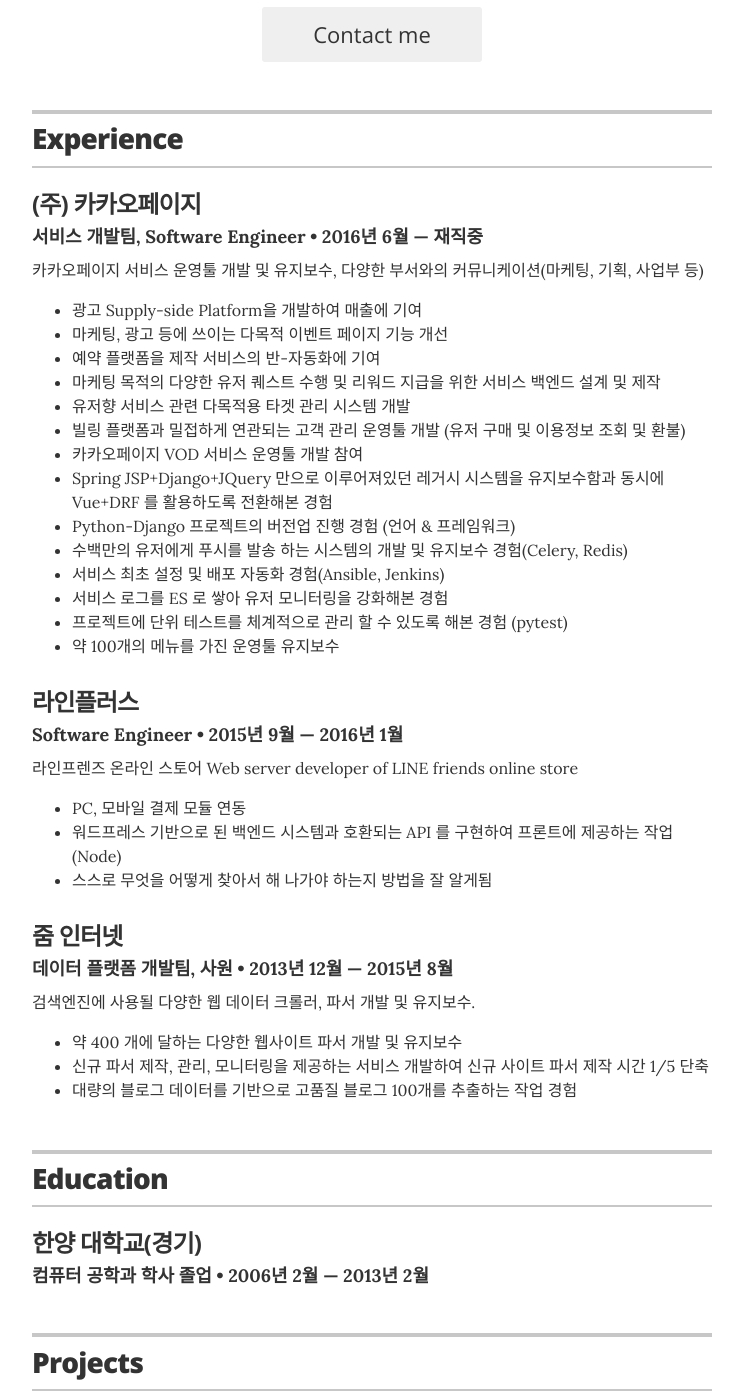
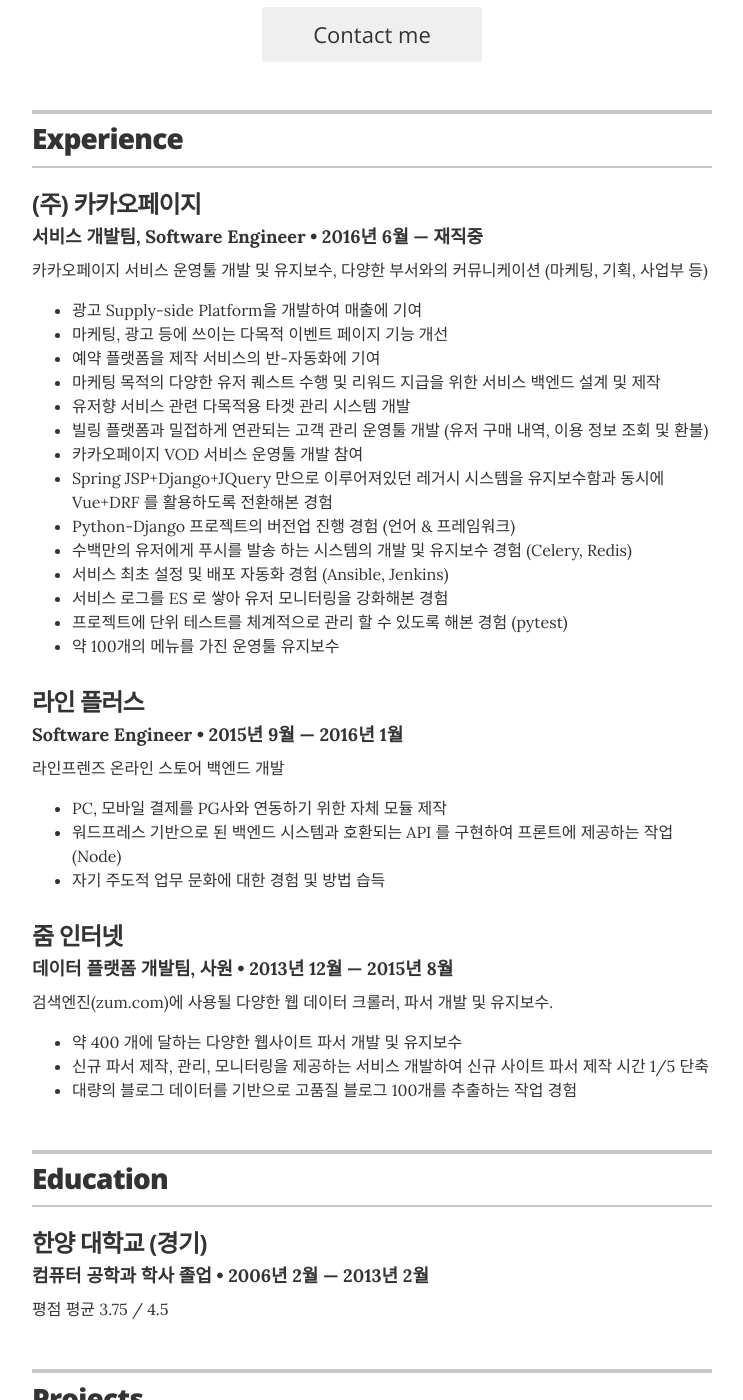
Before and after one commit to Shiwoo-Park/resume, a Jekyll site: the page built from index.html, in a window 1280 px wide and 1400 px high, scrolled down 330 px. Shown: the whole window, without its empty margins (268-1011 px from the left). Built offline with Jekyll 4.4.1, drawn with Linux system fonts in a browser that asks for light colours; some of the changed text lies outside the part shown.

Commit message:
modified

```diff
--- a/_config.yml
+++ b/_config.yml
@@ -1,6 +1,6 @@
 # Site settings
-title:       "Silva SW.Park"
-description: "Resume of Silva SW.Park"
+title:       "박시우 이력서"
+description: "박시우 이력서"
 
 # Build settings
 markdown: kramdown
@@ -10,7 +10,7 @@
 
 # Resume settings
 resume_avatar:              "true"
-resume_name:                "박시우"
+resume_name:                "박 시 우"
 resume_title:               "Software Engineer"
 resume_contact_email:       "woozin23@gmail.com"
 resume_contact_telephone:   "(+82)10-6599-1699"
@@ -32,7 +32,7 @@
 resume_section_projects:        true
 resume_section_skills:          true
 #resume_section_recognition:     true
-#resume_section_links:           true
+resume_section_links:           true
 #resume_section_associations:    true
 resume_section_interests:       true
 
--- a/_data/education.yml
+++ b/_data/education.yml
@@ -1,6 +1,6 @@
 # Degree
 - degree: 컴퓨터 공학과 학사 졸업
-  uni: 한양 대학교(경기)
+  uni: 한양 대학교 (경기)
   year: 2006년 2월 &mdash; 2013년 2월
   awards:
-  summary:
+  summary: 평점 평균 3.75 / 4.5
--- a/_data/experience.yml
+++ b/_data/experience.yml
@@ -5,34 +5,34 @@
   position: 서비스 개발팀, Software Engineer
   duration: 2016년 6월 &mdash; 재직중
   summary: |
-    카카오페이지 서비스 운영툴 개발 및 유지보수, 다양한 부서와의 커뮤니케이션(마케팅, 기획, 사업부 등)
+    카카오페이지 서비스 운영툴 개발 및 유지보수, 다양한 부서와의 커뮤니케이션 (마케팅, 기획, 사업부 등)
     <ul>
       <li>광고 Supply-side Platform을 개발하여 매출에 기여</li>
       <li>마케팅, 광고 등에 쓰이는 다목적 이벤트 페이지 기능 개선</li>
       <li>예약 플랫폼을 제작 서비스의 반-자동화에 기여</li>
       <li>마케팅 목적의 다양한 유저 퀘스트 수행 및 리워드 지급을 위한 서비스 백엔드 설계 및 제작</li>
       <li>유저향 서비스 관련 다목적용 타겟 관리 시스템 개발</li>
-      <li>빌링 플랫폼과 밀접하게 연관되는 고객 관리 운영툴 개발 (유저 구매 및 이용정보 조회 및 환불)</li>
+      <li>빌링 플랫폼과 밀접하게 연관되는 고객 관리 운영툴 개발 (유저 구매 내역, 이용 정보 조회 및 환불)</li>
       <li>카카오페이지 VOD 서비스 운영툴 개발 참여</li>
       <li>Spring JSP+Django+JQuery 만으로 이루어져있던 레거시 시스템을 유지보수함과 동시에 Vue+DRF 를 활용하도록 전환해본 경험</li>
       <li>Python-Django 프로젝트의 버전업 진행 경험 (언어 & 프레임워크)</li>
-      <li>수백만의 유저에게 푸시를 발송 하는 시스템의 개발 및 유지보수 경험(Celery, Redis)</li>
-      <li>서비스 최초 설정 및 배포 자동화 경험(Ansible, Jenkins)</li>
+      <li>수백만의 유저에게 푸시를 발송 하는 시스템의 개발 및 유지보수 경험 (Celery, Redis)</li>
+      <li>서비스 최초 설정 및 배포 자동화 경험 (Ansible, Jenkins)</li>
       <li>서비스 로그를 ES 로 쌓아 유저 모니터링을 강화해본 경험</li>
       <li>프로젝트에 단위 테스트를 체계적으로 관리 할 수 있도록 해본 경험 (pytest)</li>
       <li>약 100개의 메뉴를 가진 운영툴 유지보수</li>
     <ul>
 
 # Line Plus
-- company: 라인플러스
+- company: 라인 플러스
   position: Software Engineer
   duration: 2015년 9월 &mdash; 2016년 1월
   summary: |
-    라인프렌즈 온라인 스토어 Web server developer of LINE friends online store
+    라인프렌즈 온라인 스토어 백엔드 개발
     <ul>
-      <li>PC, 모바일 결제 모듈 연동</li>
+      <li>PC, 모바일 결제를 PG사와 연동하기 위한 자체 모듈 제작</li>
       <li>워드프레스 기반으로 된 백엔드 시스템과 호환되는 API 를 구현하여 프론트에 제공하는 작업 (Node)</li>
-      <li>스스로 무엇을 어떻게 찾아서 해 나가야 하는지 방법을 잘 알게됨</li>
+      <li>자기 주도적 업무 문화에 대한 경험 및 방법 습득</li>
     </ul>
 
 # Zum Internet
@@ -40,7 +40,7 @@
   position: 데이터 플랫폼 개발팀, 사원
   duration: 2013년 12월 &mdash; 2015년 8월
   summary: |
-    검색엔진에 사용될 다양한 웹 데이터 크롤러, 파서 개발 및 유지보수.
+    검색엔진(zum.com)에 사용될 다양한 웹 데이터 크롤러, 파서 개발 및 유지보수.
     <ul class="resume-item-list">
       <li>약 400 개에 달하는 다양한 웹사이트 파서 개발 및 유지보수</li>
       <li>신규 파서 제작, 관리, 모니터링을 제공하는 서비스 개발하여 신규 사이트 파서 제작 시간 1/5 단축</li>
--- a/_data/interests.yml
+++ b/_data/interests.yml
@@ -1,4 +1,4 @@
 # Interests
-- description: 아직 경험해 보지 못한 기술들 (빅데이터 관리, 데이터 분석, 머신러닝 등)
+- description: 아직 경험해 보지 못한 기술분야 (빅데이터 관리, 데이터 분석, 머신러닝 등)
 - description: 음악 (피아노, 기타, 아카펠라)
 - description: 스포츠 (농구, 필라테스, 탁구)
--- a/_data/links.yml
+++ b/_data/links.yml
@@ -1,6 +1,6 @@
 # links
-#- url: "http://oniondev.egloos.com/"
-#  description: Blog
+- url: "https://shiwoo-park.github.io/resume-eng/"
+  description: English Resume
 #- url: "https://instagram.com/silva23/"
 #  description: Instagram
 #- url: "https://github.com/Shiwoo-Park"
```
